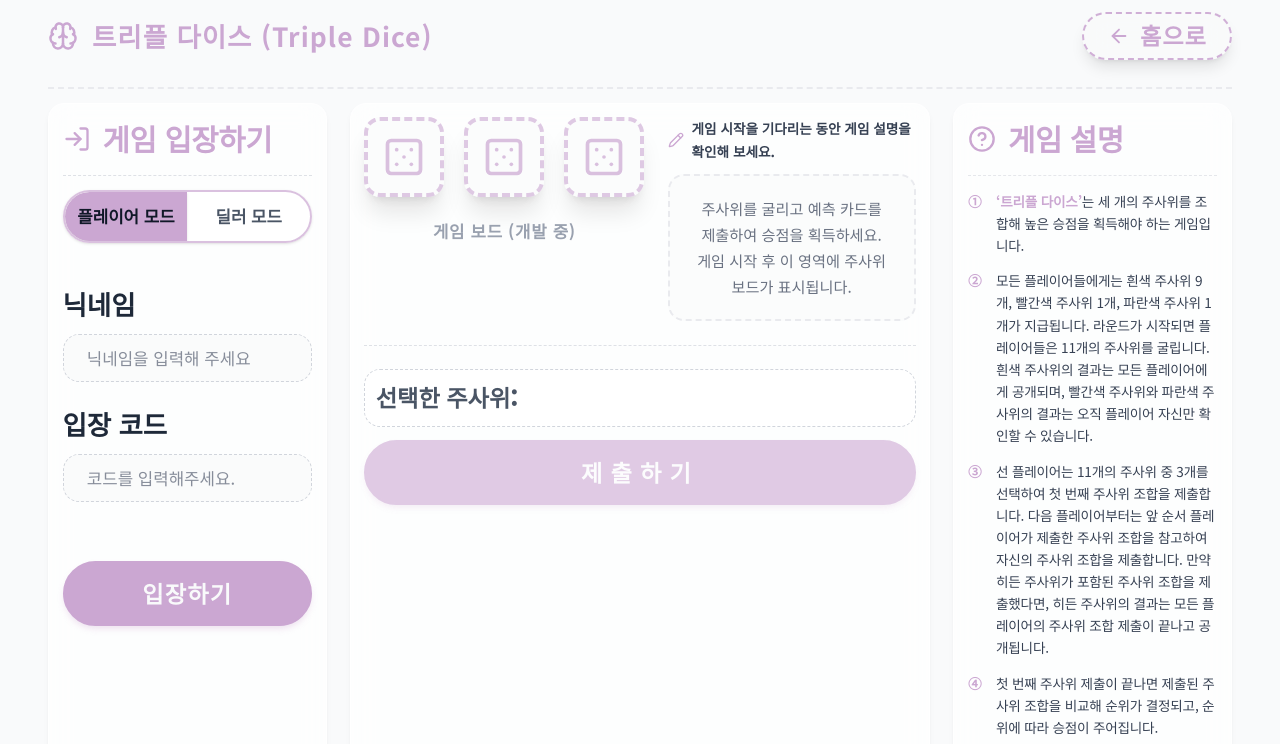
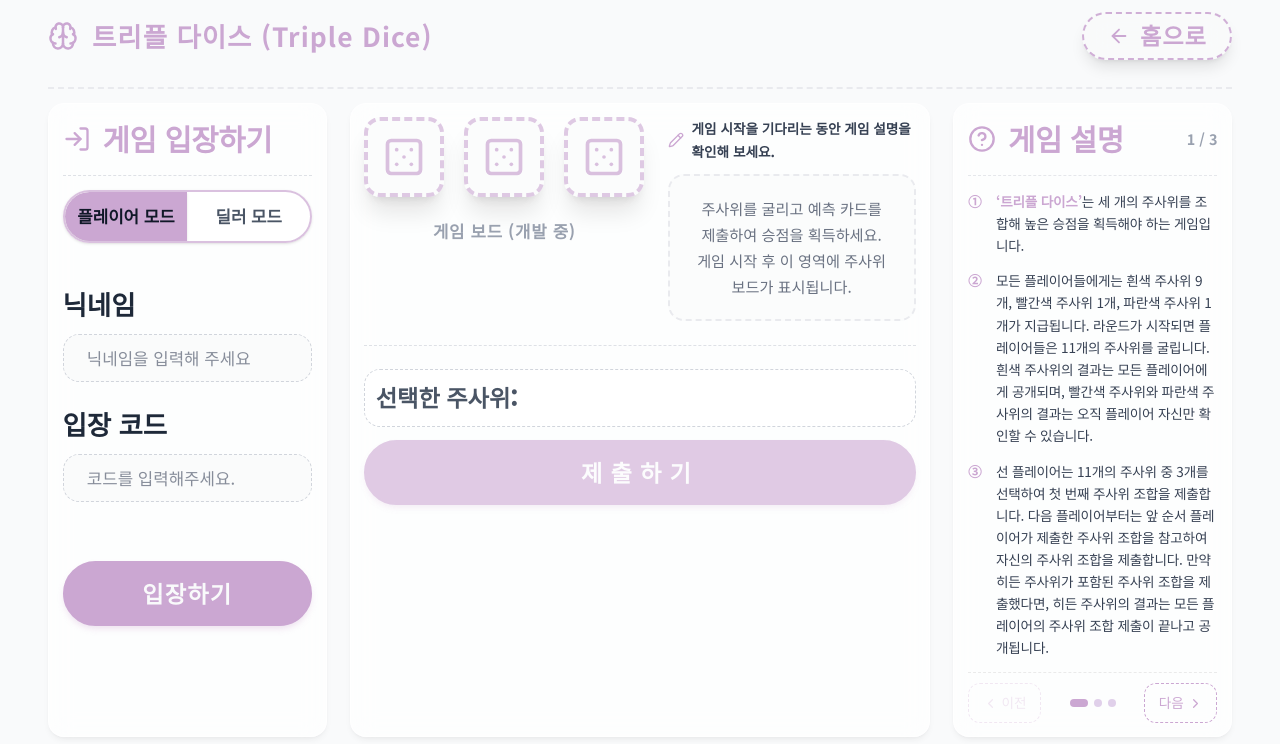
Before and after one commit to rlawlsdnjs78-infinity/infinitymath, a Next.js app: page /triple-dice in a window 1280 px wide. Shown: the top 744 px of the page. Built offline with nearby package versions, Linux system fonts and the light colour scheme; a web font is replaced by a local one.

Commit message:
feat: 트리플 다이스 게임 설명 3페이지 페이지네이션 적용

```diff
--- a/src/app/triple-dice/page.tsx
+++ b/src/app/triple-dice/page.tsx
@@ -24,6 +24,8 @@ import {
   Play,
   Dice5,
   Pencil,
+  ChevronLeft,
+  ChevronRight,
 } from "lucide-react";
 
 export default function TripleDicePage() {
@@ -35,6 +37,7 @@ export default function TripleDicePage() {
   const [entryCode, setEntryCode] = useState("");
   const [activityLogs] = useState<{ id: string; tag: string; text: string }[]>([]);
   const [myNickname] = useState("");
+  const [descPage, setDescPage] = useState(0); // 게임 설명 페이지 (0~2)
   const [activeRoomCode] = useState("");
 
   const handleJoinGameRoom = (e: React.FormEvent) => {
@@ -363,48 +366,57 @@ export default function TripleDicePage() {
         >
           {mode === "player" ? (
             <>
-              <div className="flex items-center gap-3 w-full min-h-[44px]">
+              {/* ── 헤더: 제목 + 페이지 표시 */}
+              <div className="flex items-center justify-between w-full min-h-[44px]">
+                <div className="flex items-center gap-3">
                   <HelpCircle className="text-[#CBA7D2] flex-shrink-0" size={28} />
                   <h2 className="text-[#CBA7D2] font-bold" style={{ fontFamily: "var(--font-chalk)", fontSize: "1.85rem", lineHeight: 1.1 }}>게임 설명</h2>
                 </div>
+                <span className="text-gray-400 font-bold" style={{ fontFamily: "var(--font-chalk)", fontSize: "0.9rem" }}>
+                  {descPage + 1} / 3
+                </span>
+              </div>
               <div className="w-full border-t border-dashed border-gray-200" style={{ marginTop: "0.85rem", marginBottom: "0.85rem" }} />
+
+              {/* ── 페이지 콘텐츠 */}
               <div
-                className="flex flex-col text-gray-700 leading-relaxed py-1 overflow-y-auto"
+                className="flex flex-col flex-1 text-gray-700 leading-relaxed py-1 overflow-y-auto"
                 style={{ gap: "0.85rem", fontFamily: "var(--font-chalk)", fontSize: "0.85rem", wordBreak: "break-all", letterSpacing: "-0.015em" }}
               >
-                {/* ① 게임 소개 */}
+                {/* ════ 1페이지: ①~③ ════ */}
+                {descPage === 0 && (
+                  <>
                     <div className="flex items-start gap-2">
                       <span className="flex-shrink-0 font-bold text-[#CBA7D2] w-5">①</span>
                       <p className="flex-1 leading-relaxed" style={{ wordBreak: "break-all", letterSpacing: "-0.015em" }}>
                         <strong className="text-[#CBA7D2] font-bold">&lsquo;트리플 다이스&rsquo;</strong>는 세 개의 주사위를 조합해 높은 승점을 획득해야 하는 게임입니다.
                       </p>
                     </div>
-
-                {/* ② 주사위 지급 및 공개 규칙 */}
                     <div className="flex items-start gap-2">
                       <span className="flex-shrink-0 font-bold text-[#CBA7D2] w-5">②</span>
                       <p className="flex-1 leading-relaxed" style={{ wordBreak: "break-all", letterSpacing: "-0.015em" }}>
                         모든 플레이어들에게는 흰색 주사위 9개, 빨간색 주사위 1개, 파란색 주사위 1개가 지급됩니다. 라운드가 시작되면 플레이어들은 11개의 주사위를 굴립니다. 흰색 주사위의 결과는 모든 플레이어에게 공개되며, 빨간색 주사위와 파란색 주사위의 결과는 오직 플레이어 자신만 확인할 수 있습니다.
                       </p>
                     </div>
-
-                {/* ③ 주사위 조합 제출 */}
                     <div className="flex items-start gap-2">
                       <span className="flex-shrink-0 font-bold text-[#CBA7D2] w-5">③</span>
                       <p className="flex-1 leading-relaxed" style={{ wordBreak: "break-all", letterSpacing: "-0.015em" }}>
                         선 플레이어는 11개의 주사위 중 3개를 선택하여 첫 번째 주사위 조합을 제출합니다. 다음 플레이어부터는 앞 순서 플레이어가 제출한 주사위 조합을 참고하여 자신의 주사위 조합을 제출합니다. 만약 히든 주사위가 포함된 주사위 조합을 제출했다면, 히든 주사위의 결과는 모든 플레이어의 주사위 조합 제출이 끝나고 공개됩니다.
                       </p>
                     </div>
+                  </>
+                )}
 
-                {/* ④ 순위 결정 + 등급 박스 */}
-                <div className="flex flex-col gap-2" style={{ marginBottom: "0.2rem" }}>
+                {/* ════ 2페이지: ④~⑥ ════ */}
+                {descPage === 1 && (
+                  <>
+                    <div className="flex flex-col gap-2">
                       <div className="flex items-start gap-2">
                         <span className="flex-shrink-0 font-bold text-[#CBA7D2] w-5">④</span>
                         <p className="flex-1 leading-relaxed" style={{ wordBreak: "break-all", letterSpacing: "-0.015em" }}>
                           첫 번째 주사위 제출이 끝나면 제출된 주사위 조합을 비교해 순위가 결정되고, 순위에 따라 승점이 주어집니다.
                         </p>
                       </div>
-                  {/* 등급 박스 */}
                       <div
                         className="w-full rounded-2xl shadow-lg border-2 border-dashed border-[#CBA7D2]/90 bg-gray-50/80 backdrop-blur-md"
                         style={{ padding: "0.65rem", display: "flex", flexDirection: "column", gap: "0.55rem" }}
@@ -415,20 +427,12 @@ export default function TripleDicePage() {
                           { label: "더블(Double)", desc: "제출한 주사위 3개 중 2개의 숫자가 같습니다." },
                           { label: "싱글(Single)", desc: "제출한 주사위 3개가 트리플, 스트레이트, 더블 중 무엇에도 해당하지 않습니다." },
                         ].map(({ label, desc }) => (
-                      <div
-                        key={label}
-                        className="flex items-start gap-2 text-gray-600 font-medium"
-                        style={{ fontSize: "0.82rem", lineHeight: "1.5", letterSpacing: "-0.015em" }}
-                      >
+                          <div key={label} className="flex items-start gap-2 text-gray-600 font-medium" style={{ fontSize: "0.82rem", lineHeight: "1.5", letterSpacing: "-0.015em" }}>
                             <span className="flex-shrink-0 text-[#CBA7D2] mt-0.5">·</span>
-                        <span>
-                          <span className="font-extrabold text-[#CBA7D2]">{label}</span>
-                          {" "}: {desc}
-                        </span>
+                            <span><span className="font-extrabold text-[#CBA7D2]">{label}</span>{" "}: {desc}</span>
                           </div>
                         ))}
                       </div>
-                  {/* 동점 처리 규칙 */}
                       <div className="flex flex-col gap-1" style={{ paddingLeft: "0.25rem" }}>
                         <div className="flex items-start gap-1.5 text-gray-600" style={{ fontSize: "0.82rem", lineHeight: "1.5", letterSpacing: "-0.015em" }}>
                           <span className="flex-shrink-0 font-bold text-amber-500 mt-0.5">⚠</span>
@@ -448,25 +452,25 @@ export default function TripleDicePage() {
                         </div>
                       </div>
                     </div>
-
-                {/* ⑤ 승점 분배 */}
                     <div className="flex items-start gap-2">
                       <span className="flex-shrink-0 font-bold text-[#CBA7D2] w-5">⑤</span>
                       <p className="flex-1 leading-relaxed" style={{ wordBreak: "break-all", letterSpacing: "-0.015em" }}>
                         주사위 조합의 순위에 따라 1위는 6점, 2위는 3점, 3위는 1점, 4위는 0점의 승점을 획득합니다. 이때 동점 처리된 플레이어들은 해당 순위의 승점을 합산해 나누어 갖습니다. <span className="text-[#CBA7D2] font-bold">(예)</span> 1위와 2위가 동점 처리된 경우 → 1위와 2위 모두 4.5점의 승점 획득
                       </p>
                     </div>
-
-                {/* ⑥ 이후 조합 제출 규칙 */}
                     <div className="flex items-start gap-2">
                       <span className="flex-shrink-0 font-bold text-[#CBA7D2] w-5">⑥</span>
                       <p className="flex-1 leading-relaxed" style={{ wordBreak: "break-all", letterSpacing: "-0.015em" }}>
                         두 번째 주사위 조합 제출부터는 이전 조합 제출에서 순위가 가장 높았던 사람이 선 플레이어가 되며, 남은 8개의 주사위 중 3개를 선택하여 두 번째 주사위 조합을 제출합니다. 이때 이전 조합 제출에서 가장 높은 순위가 2명 이상인 경우, 현재까지의 승점이 더 높은 사람이 선 플레이어가 됩니다. 이 과정을 반복하여 세 번째 주사위 제출까지 끝나면 남은 2개의 주사위는 사용되지 않으며 한 라운드가 종료됩니다.
                       </p>
                     </div>
+                  </>
+                )}
 
-                {/* ⑦ 승점 예측 카드 + 박스 */}
-                <div className="flex flex-col gap-2" style={{ marginBottom: "0.2rem" }}>
+                {/* ════ 3페이지: ⑦~⑨ ════ */}
+                {descPage === 2 && (
+                  <>
+                    <div className="flex flex-col gap-2">
                       <div className="flex items-start gap-2">
                         <span className="flex-shrink-0 font-bold text-[#CBA7D2] w-5">⑦</span>
                         <p className="flex-1 leading-relaxed" style={{ wordBreak: "break-all", letterSpacing: "-0.015em" }}>
@@ -483,23 +487,13 @@ export default function TripleDicePage() {
                           { label: "MORE", desc: "승점 7점 이상 10점 이하 획득" },
                           { label: "MAX", desc: "승점 10점 초과 획득" },
                         ].map(({ label, desc }) => (
-                      <div
-                        key={label}
-                        className="flex items-start gap-2 text-gray-600 font-medium"
-                        style={{ fontSize: "0.82rem", lineHeight: "1.5", letterSpacing: "-0.015em" }}
-                      >
+                          <div key={label} className="flex items-start gap-2 text-gray-600 font-medium" style={{ fontSize: "0.82rem", lineHeight: "1.5", letterSpacing: "-0.015em" }}>
                             <span className="flex-shrink-0 text-[#CBA7D2] mt-0.5">·</span>
-                        <span>
-                          <span className="font-extrabold text-[#CBA7D2]">{label}</span>
-                          {" "}: {desc}
-                        </span>
+                            <span><span className="font-extrabold text-[#CBA7D2]">{label}</span>{" "}: {desc}</span>
                           </div>
                         ))}
                       </div>
                     </div>
-
-                {/* ⑧ 예측 성공 시 추가 점수 + 박스 */}
-                <div className="flex flex-col gap-2" style={{ marginBottom: "0.2rem" }}>
                     <div className="flex items-start gap-2">
                       <span className="flex-shrink-0 font-bold text-[#CBA7D2] w-5">⑧</span>
                       <p className="flex-1 leading-relaxed" style={{ wordBreak: "break-all", letterSpacing: "-0.015em" }}>
@@ -514,25 +508,67 @@ export default function TripleDicePage() {
                         { desc: "MIN, MORE, MAX 예측에 성공했다면 해당 라운드에 획득한 승점은 2배가 됩니다." },
                         { desc: "ZERO 예측에 성공했다면 40점을 획득합니다." },
                       ].map(({ desc }, i) => (
-                      <div
-                        key={i}
-                        className="flex items-start gap-2 text-gray-600 font-medium"
-                        style={{ fontSize: "0.82rem", lineHeight: "1.5", letterSpacing: "-0.015em" }}
-                      >
+                        <div key={i} className="flex items-start gap-2 text-gray-600 font-medium" style={{ fontSize: "0.82rem", lineHeight: "1.5", letterSpacing: "-0.015em" }}>
                           <span className="flex-shrink-0 text-[#CBA7D2] mt-0.5">·</span>
                           <span>{desc}</span>
                         </div>
                       ))}
                     </div>
-                </div>
-
-                {/* ⑨ 게임 종료 */}
                     <div className="flex items-start gap-2">
                       <span className="flex-shrink-0 font-bold text-[#CBA7D2] w-5">⑨</span>
                       <p className="flex-1 leading-relaxed" style={{ wordBreak: "break-all", letterSpacing: "-0.015em" }}>
                         게임은 4라운드로 진행되며, 4라운드가 끝난 후 최종 승점이 가장 높은 플레이어가 승리합니다.
                       </p>
                     </div>
+                  </>
+                )}
+              </div>
+
+              {/* ── 페이지 네비게이션 버튼 */}
+              <div className="flex items-center justify-between w-full" style={{ marginTop: "0.85rem", paddingTop: "0.65rem", borderTop: "1px dashed rgba(0,0,0,0.08)" }}>
+                <button
+                  type="button"
+                  id="desc-prev-btn"
+                  onClick={() => setDescPage((p) => Math.max(0, p - 1))}
+                  disabled={descPage === 0}
+                  className="flex items-center gap-1 rounded-xl transition-all duration-150 disabled:opacity-25 disabled:cursor-not-allowed hover:bg-gray-100"
+                  style={{ padding: "0.45rem 0.85rem", fontFamily: "var(--font-chalk)", fontSize: "0.85rem", color: "#CBA7D2", border: "1.5px dashed #CBA7D2", background: "transparent", cursor: descPage === 0 ? "not-allowed" : "pointer" }}
+                >
+                  <ChevronLeft size={15} />
+                  <span>이전</span>
+                </button>
+                {/* 인디케이터 점 */}
+                <div className="flex items-center gap-1.5">
+                  {[0, 1, 2].map((i) => (
+                    <button
+                      key={i}
+                      type="button"
+                      onClick={() => setDescPage(i)}
+                      aria-label={`${i + 1}페이지`}
+                      style={{
+                        width: descPage === i ? "18px" : "8px",
+                        height: "8px",
+                        borderRadius: "9999px",
+                        background: descPage === i ? "#CBA7D2" : "#e0d0ea",
+                        border: "none",
+                        cursor: "pointer",
+                        transition: "all 0.25s ease",
+                        padding: 0,
+                      }}
+                    />
+                  ))}
+                </div>
+                <button
+                  type="button"
+                  id="desc-next-btn"
+                  onClick={() => setDescPage((p) => Math.min(2, p + 1))}
+                  disabled={descPage === 2}
+                  className="flex items-center gap-1 rounded-xl transition-all duration-150 disabled:opacity-25 disabled:cursor-not-allowed hover:bg-gray-100"
+                  style={{ padding: "0.45rem 0.85rem", fontFamily: "var(--font-chalk)", fontSize: "0.85rem", color: "#CBA7D2", border: "1.5px dashed #CBA7D2", background: "transparent", cursor: descPage === 2 ? "not-allowed" : "pointer" }}
+                >
+                  <span>다음</span>
+                  <ChevronRight size={15} />
+                </button>
               </div>
             </>
           ) : inGameRoom && isDealerHost ? (
```
Lines whose indentation alone changed are shown as unchanged.
